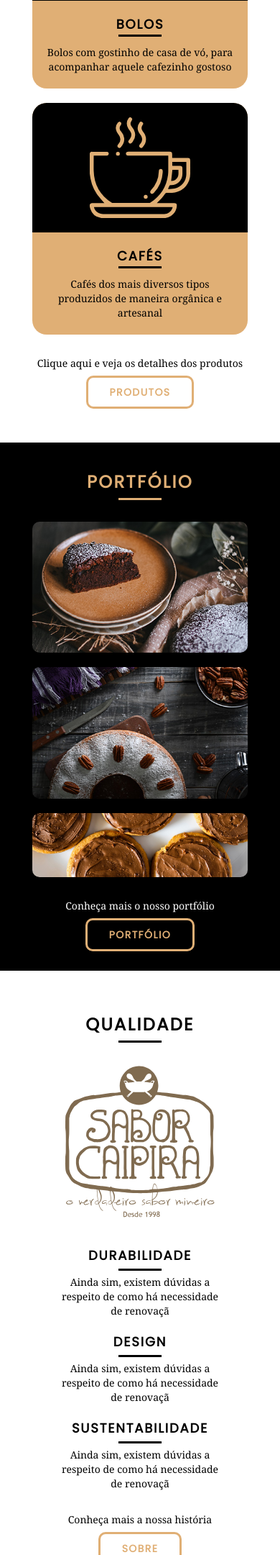
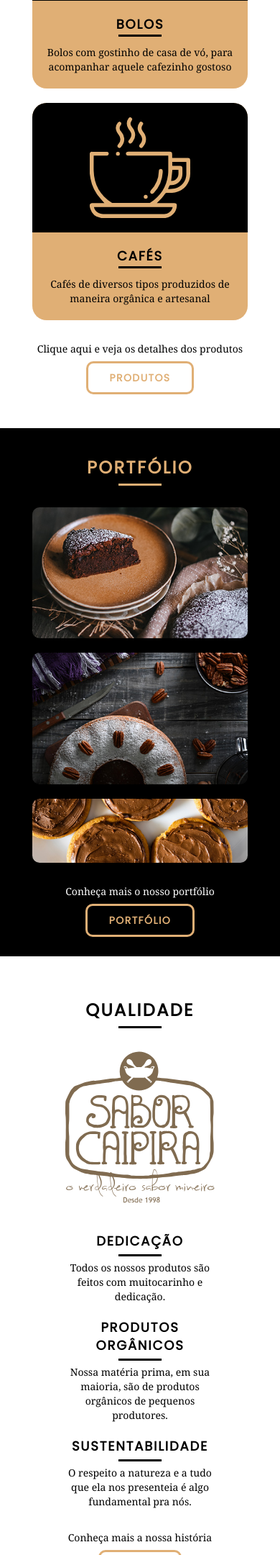
Before and after one commit to thalesonunes/pequenos-projetos, a PHP site: page / in a window 390 px wide. Shown: the part 1321-3482 px from the top of the page at 72% size. Run offline with PHP 8.4, Linux system fonts and the light colour scheme.

```diff
--- a/sabor-caipira/css/style.css
+++ b/sabor-caipira/css/style.css
@@ -223,6 +223,7 @@ img{
     background-color: var(--amarelo);
     text-align: center;
     border-radius: 20px;
+    height: 100%;
 }
 
 .produtos-lista li h3{
@@ -412,6 +413,7 @@ img{
     width: 100%;
     padding: 20px 0;
     color: var(--amarelo);
+    text-align: center;
 }
 
 
--- a/sabor-caipira/index.html
+++ b/sabor-caipira/index.html
@@ -48,7 +48,7 @@
 						<img src="img/produtos/doce.svg" alt="Doces">
 					</div>
 					<h3>Doces</h3>
-					<p>Doces caseiros feitos com muito carinho pra adoçar sua vida</p>
+					<p>Doces caseiros feitos com muito cuidado e carinho pra adoçar sua vida</p>
 				</li>
 
 				<li class="grid-1-3">
@@ -64,7 +64,7 @@
 						<img src="img/produtos/cafe.svg" alt="Cafés">
 					</div>
 					<h3>Cafés</h3>
-					<p>Cafés dos mais diversos tipos produzidos de maneira orgânica e artesanal</p>
+					<p>Cafés de diversos tipos produzidos de maneira orgânica e artesanal</p>
 				</li>
 
 			</ul>
@@ -97,16 +97,16 @@
 			<img src="img/logo-qualidade.svg" alt="Sabor Caipira">
 			<ul class="qualidade-lista">
 				<li class="grid-1-3">
-					<h3>Durabilidade</h3>
-					<p>Ainda sim, existem dúvidas a respeito de como há necessidade de renovaçã</p>
+					<h3>DEDICAÇÃO</h3>
+					<p>Todos os nossos produtos são feitos com muitocarinho e dedicação.</p>
 				</li>
 				<li class="grid-1-3">
-					<h3>Design</h3>
-					<p>Ainda sim, existem dúvidas a respeito de como há necessidade de renovaçã</p>
+					<h3>PRODUTOS ORGÂNICOS</h3>
+					<p>Nossa matéria prima, em sua maioria, são de produtos orgânicos de pequenos produtores.</p>
 				</li>
 				<li class="grid-1-3">
 					<h3>Sustentabilidade</h3>
-					<p>Ainda sim, existem dúvidas a respeito de como há necessidade de renovaçã</p>
+					<p>O respeito a natureza e a tudo que ela nos presenteia é algo fundamental pra nós.</p>
 				</li>
 			</ul>
 
```
